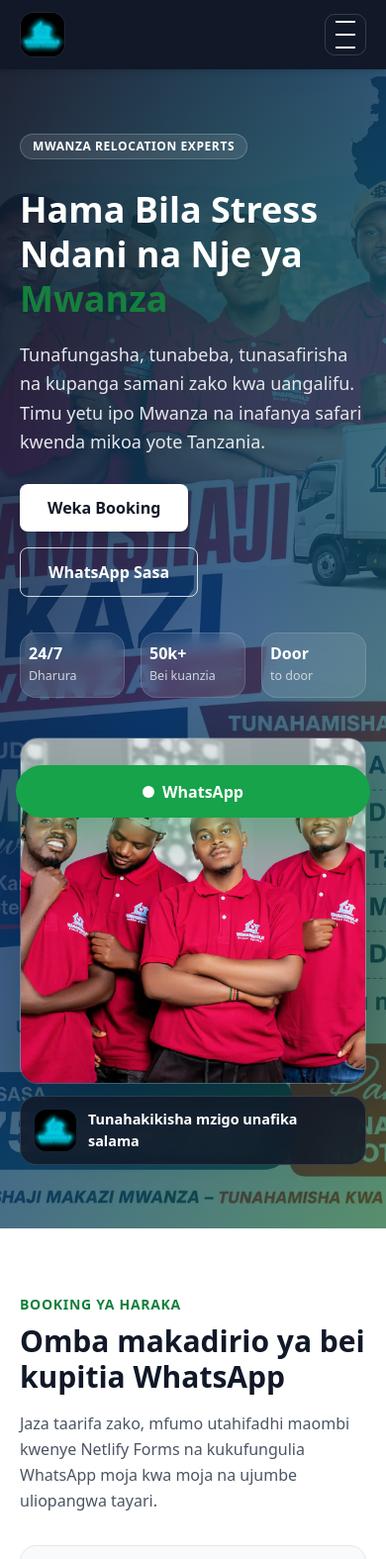
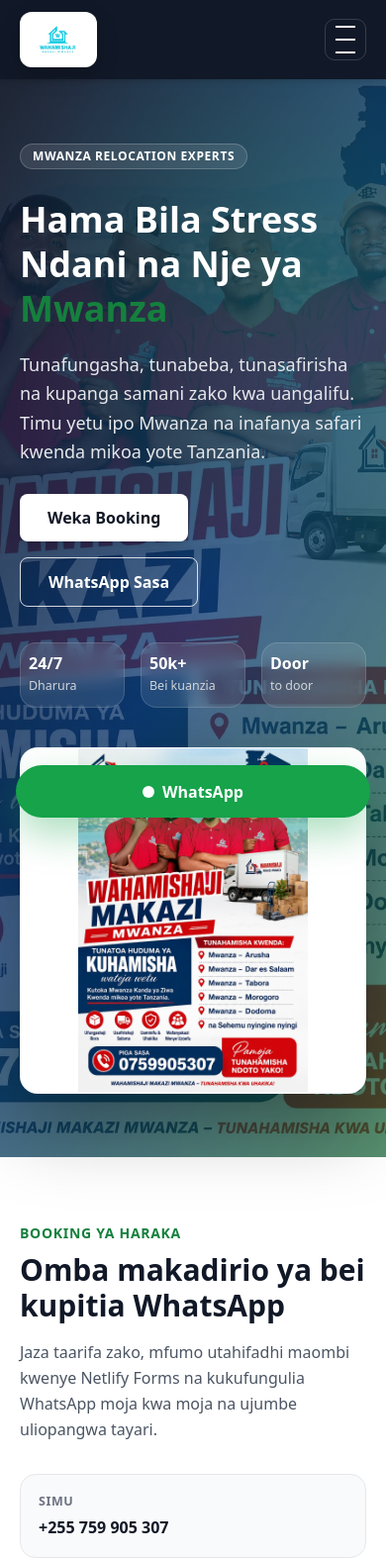
Before and after one commit to emmawolfkid/wahamishaji-makazi-mwanza, a plain HTML site: page home.html in a window 390 px wide. Shown: the top 1575 px of the page at 99% size. Drawn offline with nearby package versions, Linux system fonts and the light colour scheme.

Commit message:
extra editing and impoved ome parts includign animations and everything

```diff
--- a/assets/css/styles.css
+++ b/assets/css/styles.css
@@ -11,12 +11,15 @@
 }
 
 .brand-logo {
-    width: 52px;
-    height: 52px;
-    object-fit: cover;
-    border-radius: 14px;
-    background: #020617;
-    border: 1px solid rgba(255, 255, 255, 0.12);
+    width: 112px;
+    height: auto;
+    max-height: 78px;
+    object-fit: contain;
+    border-radius: 12px;
+    background: #fff;
+    padding: 4px;
+    border: 1px solid rgba(255, 255, 255, 0.32);
+    box-shadow: 0 8px 22px rgba(0, 0, 0, 0.18);
 }
 
 .mobile-menu-button {
@@ -78,38 +81,40 @@
     position: relative;
 }
 
-.hero-photo {
+.hero-slider {
+    position: relative;
     width: 100%;
-    aspect-ratio: 4 / 3;
-    object-fit: cover;
-    object-position: center;
+    aspect-ratio: 4 / 3.25;
     border-radius: 22px;
+    overflow: hidden;
+    background: #f8fafc;
     box-shadow: 0 30px 80px rgba(0, 0, 0, 0.35);
     border: 1px solid rgba(255, 255, 255, 0.18);
 }
 
-.hero-badge {
+.hero-slide {
     position: absolute;
-    left: 18px;
-    right: 18px;
-    bottom: 18px;
-    display: flex;
-    align-items: center;
-    gap: 12px;
-    padding: 12px 14px;
-    border-radius: 16px;
-    background: rgba(17, 24, 39, 0.82);
-    border: 1px solid rgba(255, 255, 255, 0.14);
-    backdrop-filter: blur(10px);
-    font-weight: 800;
-    font-size: 0.9rem;
+    inset: 0;
+    width: 100%;
+    height: 100%;
+    object-fit: contain;
+    object-position: center;
+    padding: 10px;
+    opacity: 0;
+    transform: translateX(22px) scale(0.985);
+    transition: opacity 900ms ease, transform 900ms ease;
 }
 
-.hero-badge img {
-    width: 42px;
-    height: 42px;
-    border-radius: 12px;
-    object-fit: cover;
+.hero-slide.is-active {
+    opacity: 1;
+    transform: translateX(0) scale(1);
+    z-index: 1;
+}
+
+.poster-slide {
+    padding: 0;
+    object-fit: contain;
+    background: #fff;
 }
 
 .hero-stat {
@@ -412,11 +417,14 @@
 }
 
 .footer-logo {
-    width: 64px;
-    height: 64px;
-    object-fit: cover;
-    border-radius: 16px;
-    background: #020617;
+    width: auto;
+    max-width: 164px;
+    height: auto;
+    max-height: 96px;
+    object-fit: contain;
+    border-radius: 14px;
+    background: #fff;
+    padding: 6px;
 }
 
 .floating-whatsapp {
@@ -503,22 +511,17 @@
 
 @media (max-width: 640px) {
     .brand-logo {
-        width: 46px;
-        height: 46px;
+        width: 78px;
+        height: 56px;
     }
 
     .hero-section {
         background-position: center top;
     }
 
-    .hero-photo {
+    .hero-slider {
         aspect-ratio: 1 / 1;
         border-radius: 18px;
-    }
-
-    .hero-badge {
-        position: static;
-        margin-top: 0.75rem;
     }
 
     .hero-stat {
--- a/assets/js/main.js
+++ b/assets/js/main.js
@@ -1,10 +1,11 @@
 (function () {
-    var whatsappNumber = "255679779669";
+    var whatsappNumber = "255759905307";
     var mobileMenuButton = document.getElementById("mobileMenuButton");
     var mobileMenu = document.getElementById("mobileMenu");
     var form = document.getElementById("fomuYaBooking");
     var submitButton = document.getElementById("kitufeChaTuma");
     var statusText = document.getElementById("formStatus");
+    var heroSlides = document.querySelectorAll(".hero-slide");
 
     function buildWhatsAppUrl(formData) {
         var ujumbe = [
@@ -72,6 +73,16 @@
         });
     }
 
+    if (heroSlides.length > 1) {
+        var currentHeroSlide = 0;
+
+        window.setInterval(function () {
+            heroSlides[currentHeroSlide].classList.remove("is-active");
+            currentHeroSlide = (currentHeroSlide + 1) % heroSlides.length;
+            heroSlides[currentHeroSlide].classList.add("is-active");
+        }, 12000);
+    }
+
     var revealItems = document.querySelectorAll(".reveal");
 
     if ("IntersectionObserver" in window) {
--- a/home.html
+++ b/home.html
@@ -12,7 +12,7 @@
     <meta property="og:description" content="Hama bila stress. Tunafungasha, tunasafirisha na tunapanga mizigo yako kwa usalama.">
     <meta property="og:image" content="assets/images/optimized/team-group.webp">
     <meta property="og:type" content="website">
-    <link rel="icon" href="assets/images/optimized/logo.webp">
+    <link rel="icon" href="assets/images/logo.png">
     <script src="https://cdn.tailwindcss.com"></script>
     <script>
         tailwind.config = {
@@ -35,7 +35,7 @@
         "@context": "https://schema.org",
         "@type": "MovingCompany",
         "name": "Wahamishaji Makazi Mwanza",
-        "image": "assets/images/optimized/logo.webp",
+        "image": "assets/images/logo.png",
         "telephone": "+255759905307",
         "email": "info@wahamishajimakazimwanza@gmail.com",
         "address": {
@@ -52,7 +52,7 @@
     <header class="site-header bg-chapaNyeusi text-white sticky top-0 z-50 shadow-md">
         <div class="container mx-auto px-5 lg:px-6 py-3 flex justify-between items-center">
             <a href="#nyumbani" class="brand-link flex items-center gap-3" aria-label="Wahamishaji Makazi Mwanza">
-                <img src="assets/images/optimized/logo.webp" alt="Logo ya Wahamishaji Makazi Mwanza" class="brand-logo">
+                <img src="assets/images/logo.png" alt="Logo ya Wahamishaji Makazi Mwanza" class="brand-logo">
                 <span class="hidden sm:block leading-tight">
                     <span class="block font-extrabold text-white">Wahamishaji</span>
                     <span class="block text-xs text-gray-300 uppercase tracking-wide">Makazi Mwanza</span>
@@ -129,11 +129,11 @@
                     </div>
                 </div>
 
-                <div class="hero-media reveal delay-1">
-                    <img src="assets/images/optimized/team-red.webp" alt="Timu ya Wahamishaji Makazi Mwanza wakiwa kwenye sare nyekundu" class="hero-photo">
-                    <div class="hero-badge">
-                        <img src="assets/images/optimized/logo.webp" alt="" aria-hidden="true">
-                        <span>Tunahakikisha mzigo unafika salama</span>
+                <div class="hero-media reveal delay-1" aria-label="Picha za Wahamishaji Makazi Mwanza">
+                    <div class="hero-slider" data-hero-slider>
+                        <img src="assets/images/optimized/team-group.webp" alt="Tangazo rasmi la Wahamishaji Makazi Mwanza" class="hero-slide poster-slide is-active">
+                        <img src="assets/images/optimized/moving-promo-1.webp" alt="Tangazo la huduma ya kuhamisha makazi Mwanza" class="hero-slide poster-slide">
+                        <img src="assets/images/optimized/moving-promo-2.webp" alt="Poster ya huduma za Wahamishaji Makazi Mwanza" class="hero-slide poster-slide">
                     </div>
                 </div>
             </div>
@@ -164,9 +164,7 @@
                     <p class="text-gray-500 text-sm mb-6">Taarifa hizi zitatumwa WhatsApp kwenda namba rasmi ya kampuni.</p>
                     <form id="fomuYaBooking" name="maombi_ya_uhamishaji" method="POST" data-netlify="true" netlify-honeypot="bot-field" class="space-y-4">
                         <input type="hidden" name="form-name" value="maombi_ya_uhamishaji">
-                        <p class="hidden">
-                            <label>Usijaze hii: <input name="bot-field"></label>
-                        </p>
+                        <input type="hidden" name="bot-field" value="">
                         <div>
                             <label for="jina" class="form-label">Jina Lako Kamili</label>
                             <input id="jina" type="text" name="jina" placeholder="Mfano: John Doe" class="form-field" required>
@@ -239,7 +237,7 @@
                     <article class="pricing-card reveal">
                         <h3>Kifurushi Kidogo</h3>
                         <p>Single room / mzigo mdogo</p>
-                        <div class="price">Tsh 50,000+</div>
+                        <div class="price">Tsh 150,000+</div>
                         <ul>
                             <li>Gari ndogo au pick-up</li>
                             <li>Wafanyakazi 2 wa kubeba</li>
@@ -253,7 +251,7 @@
                         <span class="popular">Inayopendwa</span>
                         <h3>Kifurushi cha Kati</h3>
                         <p>Nyumba ya vyumba 2 hadi 3</p>
-                        <div class="price">Tsh 120,000+</div>
+                        <div class="price">Tsh 250,000+</div>
                         <ul>
                             <li>Canter truck ya wastani</li>
                             <li>Wafanyakazi 4 wa kazi</li>
@@ -266,7 +264,7 @@
                     <article class="pricing-card reveal delay-2">
                         <h3>Kifurushi Kikubwa</h3>
                         <p>Nyumba kubwa, ghorofa au ofisi</p>
-                        <div class="price">Tsh 250,000+</div>
+                        <div class="price">Tsh 500,000+</div>
                         <ul>
                             <li>Lori kubwa la Fuso au Isuzu</li>
                             <li>Wafanyakazi zaidi ya 6</li>
@@ -294,17 +292,9 @@
                         <img src="assets/images/optimized/team-khaki.webp" alt="Timu ya Wahamishaji Makazi Mwanza wakiwa kwenye sare za kaki" loading="lazy">
                         <figcaption>Wafanyakazi wenye uzoefu</figcaption>
                     </figure>
-                    <figure class="gallery-item reveal delay-2">
-                        <img src="assets/images/optimized/team-group.webp" alt="Tangazo rasmi la Wahamishaji Makazi Mwanza" loading="lazy">
-                        <figcaption>Huduma kwenda mikoa yote</figcaption>
-                    </figure>
-                    <figure class="gallery-item reveal">
-                        <img src="assets/images/optimized/moving-promo-1.webp" alt="Tangazo la huduma ya kuhamisha makazi Mwanza" loading="lazy">
-                        <figcaption>Ndani na nje ya Mwanza</figcaption>
-                    </figure>
-                    <figure class="gallery-item gallery-wide reveal delay-1">
-                        <img src="assets/images/optimized/moving-promo-2.webp" alt="Poster ya huduma za Wahamishaji Makazi Mwanza" loading="lazy">
-                        <figcaption>Huduma za uhakika</figcaption>
+                    <figure class="gallery-item gallery-wide reveal delay-2">
+                        <img src="assets/images/optimized/team-red.webp" alt="Timu ya Wahamishaji Makazi Mwanza wakiwa kwenye sare nyekundu" loading="lazy">
+                        <figcaption>Timu rasmi ya kampuni</figcaption>
                     </figure>
                 </div>
             </div>
@@ -343,14 +333,16 @@
     <footer id="mawasiliano" class="bg-gray-950 text-gray-400 py-12 border-t border-gray-800">
         <div class="container mx-auto px-5 lg:px-6 grid md:grid-cols-3 gap-8">
             <div>
-                <img src="assets/images/optimized/logo.webp" alt="Logo ya Wahamishaji Makazi Mwanza" class="footer-logo mb-4">
+                <img src="assets/images/logo.png" alt="Logo ya Wahamishaji Makazi Mwanza" class="footer-logo mb-4">
                 <h2 class="text-white font-bold text-lg mb-3">Wahamishaji Makazi Mwanza</h2>
                 <p class="text-sm leading-relaxed">Kampuni ya uhamishaji makazi na ofisi mkoani Mwanza. Tunajali usalama wa mali zako.</p>
             </div>
             <div>
                 <h2 class="text-white font-bold text-lg mb-4">Mawasiliano</h2>
                 <p class="text-sm">Simu: <a class="hover:text-white" href="tel:+255759905307">+255 759 905 307</a></p>
+                <p class="text-sm mt-2">Simu ya ziada: <a class="hover:text-white" href="tel:+255745814345">+255 745 814 345</a></p>
                 <p class="text-sm mt-2">WhatsApp: <a class="hover:text-white" href="https://wa.me/255759905307" target="_blank" rel="noopener">0759 905 307</a></p>
+                <p class="text-sm mt-2">Instagram: <a class="hover:text-white" href="https://www.instagram.com/wahamishaji_makazi_mwanza" target="_blank" rel="noopener">wahamishaji_makazi_mwanza</a></p>
                 <p class="text-sm mt-2">Ofisi: Mwanza NATA, Tanzania</p>
                 <p class="text-sm mt-2">Email: info@wahamishajimakazimwanza@gmail.com</p>
             </div>
```
Also changed, not shown: assets/images/optimized/logo-clear.webp (added), 2 other files.
